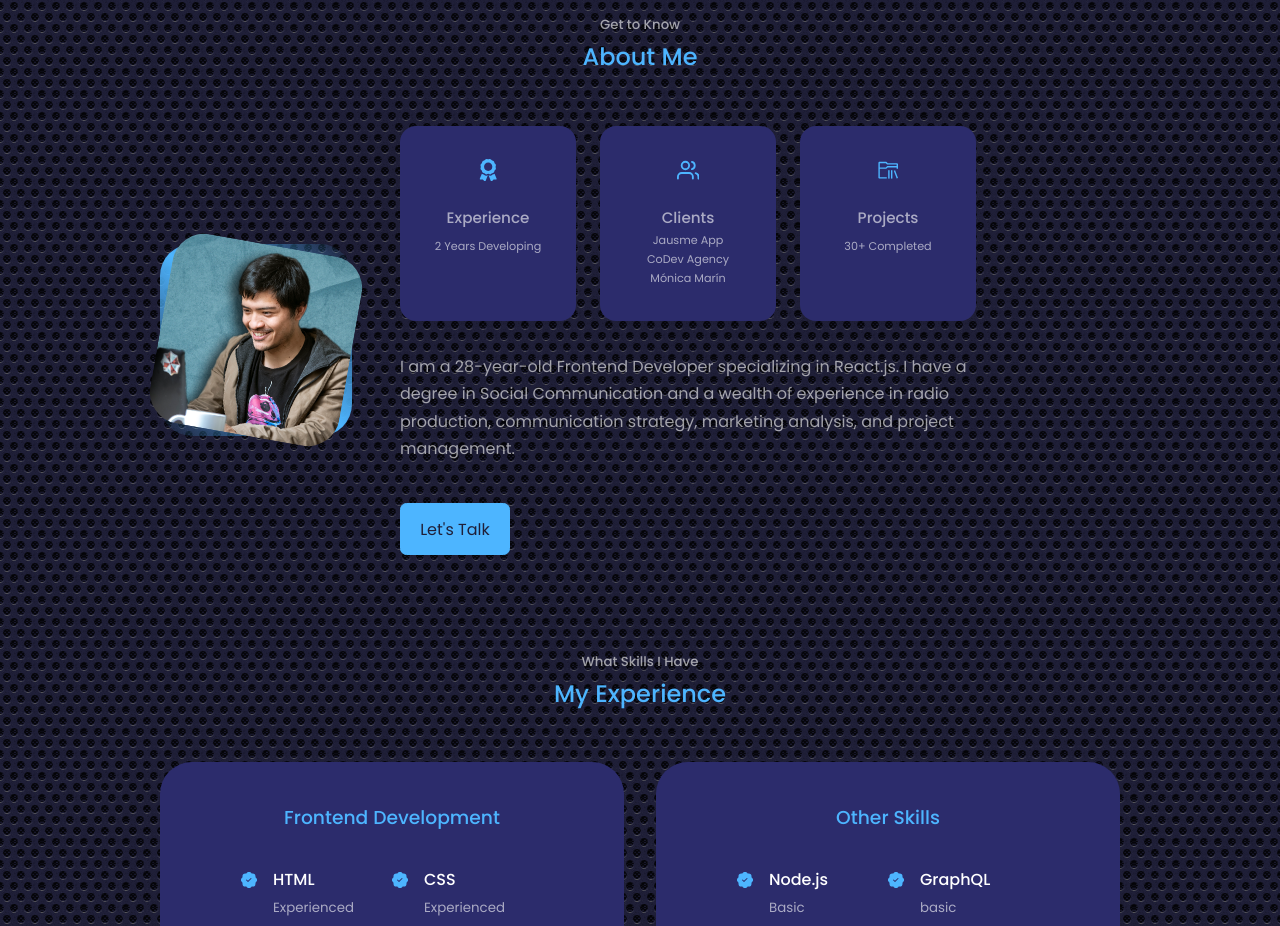
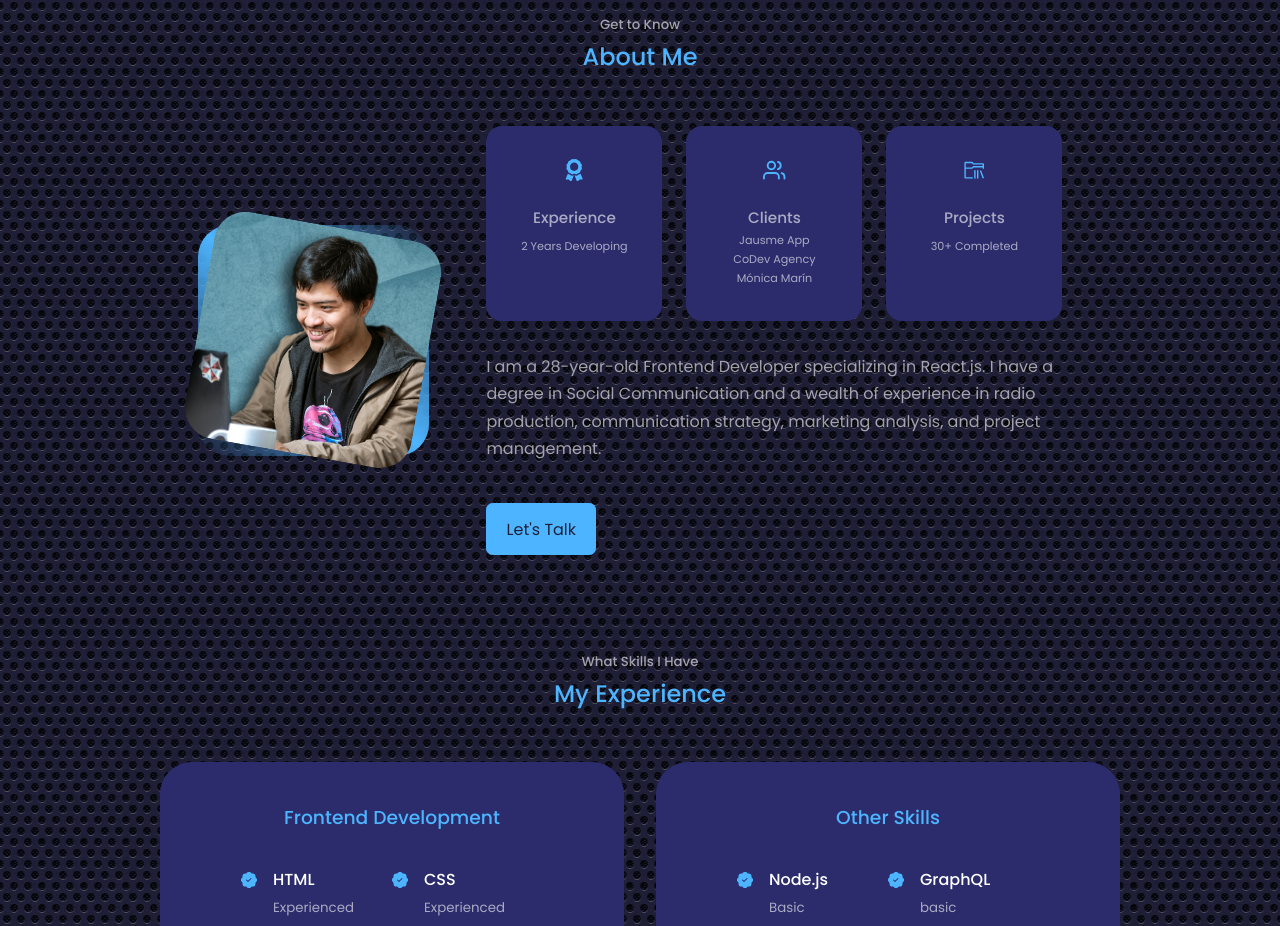
Before and after one commit to dansaround/portfolio, a React (Create React App) app: page / in a window 1280 px wide. Shown: the part 1600-2526 px from the top of the page. Built offline with nearby package versions, Linux system fonts and the light colour scheme.

Commit message:
fixed styles about

```diff
--- a/src/components/about/about.css
+++ b/src/components/about/about.css
@@ -1,12 +1,13 @@
 .about__container {
   display: grid;
   grid-template-columns: 20% 60%;
-  gap: 5%;
+  gap: 8%;
   place-items: center;
+  justify-content: center;
 }
 
 .about__me {
-  width: 100%;
+  width: 120%;
   aspect-ratio: 1/1;
   border-radius: 2rem;
   background: linear-gradient(
```
